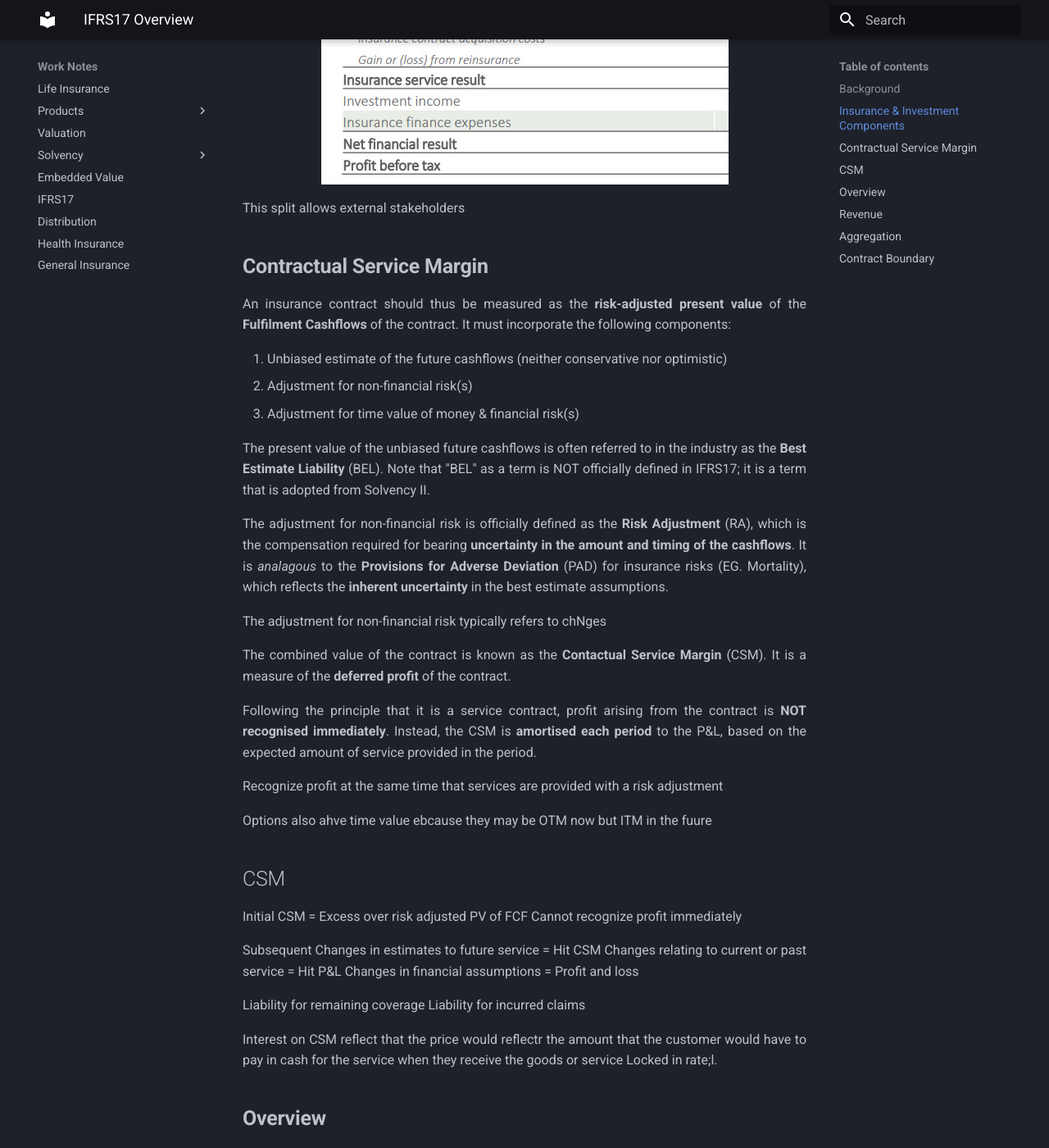
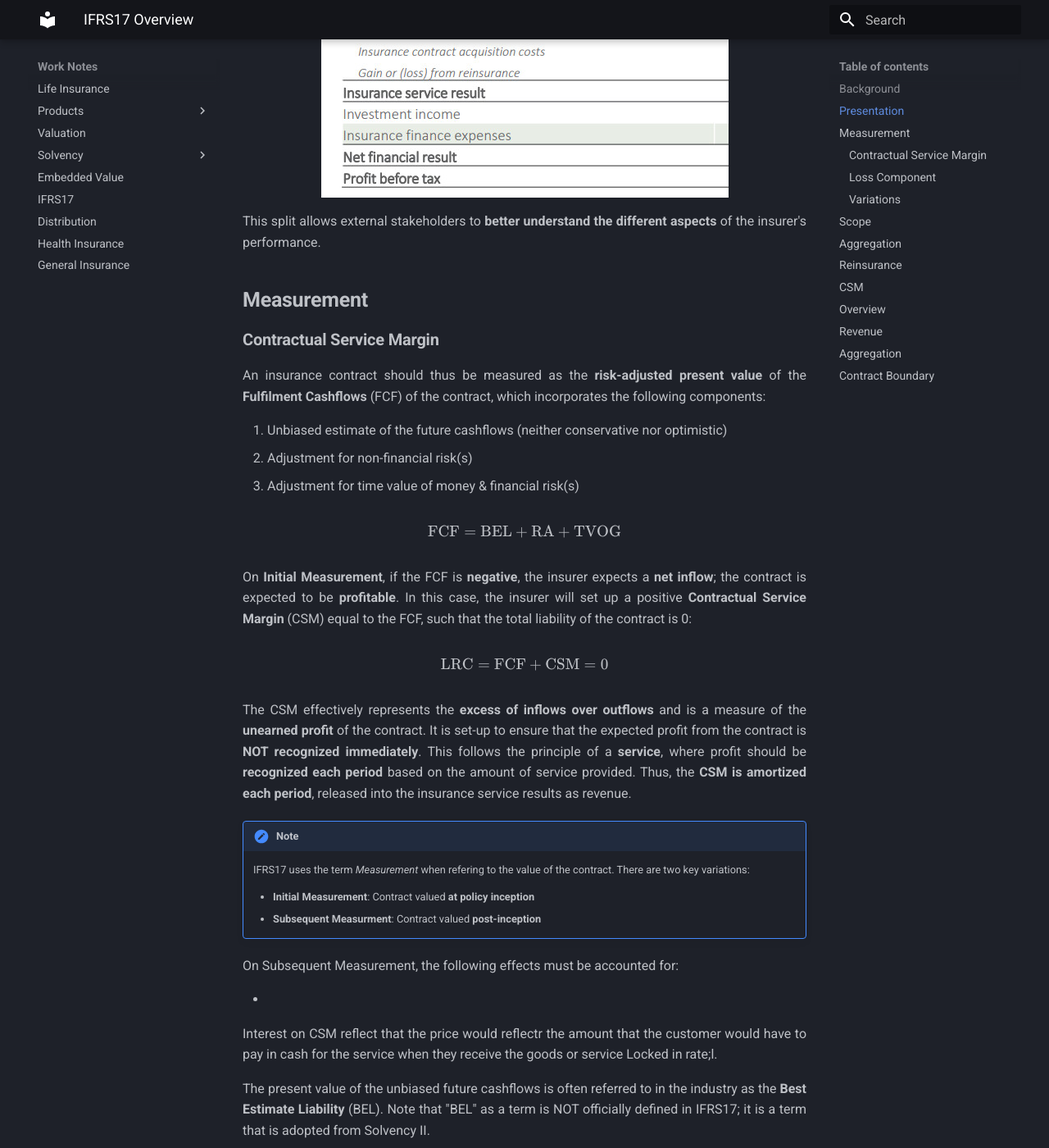
Before and after one commit to Sleepypiggi/Work_Notes, an MkDocs documentation site: the page built from docs/5_IFRS17/0_IFRS17_OVERVIEW.md, in a window 1280 px wide and 1400 px high, scrolled down 1214 px. Shown: the whole window at 82% size. Built offline with MkDocs 1.6.1 and Material for MkDocs 9.7.7, drawn with Linux system fonts in a browser that asks for light colours; some of the changed text lies outside the part shown.

Commit message:
Monday 16/03/2026 23:55 Updates

```diff
--- a/docs/5_IFRS17/0_IFRS17_OVERVIEW.md
+++ b/docs/5_IFRS17/0_IFRS17_OVERVIEW.md
@@ -11,12 +11,13 @@ It is important to have a clear **distinction** between the two common types of
 
 Another broad concept to understand is that IFRS17 is a **Principle Based** framework. It outlines the **intended outcomes** of the framework, giving insurers the **flexibility to choose the method** in which they achieve the outcome. As such, there are **no prescriptive methods or amounts** outlined as they view them as creating arbitrage opportunities.
 
-## **Insurance & Investment Components**
+## **Presentation**
 
 IFRS17 adopts the view that an insurance should be treated as both a **Financial Instrument** and a **Service Contract**:
 
-* If it were only treated as a financial instrument, it should be valued at its **fair value** (to be consistent with existing IFRS frameworks); the price it would go for if it would be sold in an orderly transaction. However, insurance contracts are rarely traded, making such approaches based on **hypothetical scenarios**.
-* Instead, insurance contracts are typically **held till expiry**, where insurers provide the stipulated benefits over time as agreed. Thus, it is also treated as a **service contract**, which is valued based on the **insurance services** provided over time.
+* If it were only treated as a financial instrument, it should be valued at its **fair value** (to be consistent with existing IFRS frameworks); the price it would go for if it would be sold in an orderly transaction. However, insurance contracts are **rarely traded**, making such approaches based on **hypothetical scenarios**.
+
+* Instead, insurance contracts are typically **held till expiry**, where insurers provide the stipulated benefits over time as agreed. Thus, it is also treated as a **service contract**, which is valued based on the **insurance services provided** over time.
 
 Thus, the contract is typically split into two over-arching components:
 
@@ -26,17 +27,44 @@ Thus, the contract is typically split into two over-arching components:
 <!-- From FRG Risk -->
 ![IFRS17_P&L](Assets/0_IFRS17_OVERVIEW.md/IFRS17_P&L.png){.center}
 
-This split allows external stakeholders
+This split allows external stakeholders to **better understand the different aspects** of the insurer's performance.
 
-## **Contractual Service Margin**
+## **Measurement**
 
-An insurance contract should thus be measured as the **risk-adjusted present value** of the **Fulfilment Cashflows** of the contract. It must incorporate the following components:
+### **Contractual Service Margin**
+
+An insurance contract should thus be measured as the **risk-adjusted present value** of the **Fulfilment Cashflows** (FCF) of the contract, which incorporates the following components:
 
 1. Unbiased estimate of the future cashflows (neither conservative nor optimistic)
 2. Adjustment for non-financial risk(s)
 3. Adjustment for time value of money & financial risk(s)
 
+$$
+    \text{FCF} = \text{BEL} + \text{RA} + \text{TVOG}
+$$
 
+On **Initial Measurement**, if the FCF is **negative**, the insurer expects a **net inflow**; the contract is expected to be **profitable**. In this case, the insurer will set up a positive **Contractual Service Margin** (CSM) equal to the FCF, such that the total liability of the contract is 0:
+
+$$
+    \text{LRC} = \text{FCF} + \text{CSM} = 0
+$$
+
+The CSM effectively represents the **excess of inflows over outflows** and is a measure of the **unearned profit** of the contract. It is set-up to ensure that the expected profit from the contract is **NOT recognized immediately**. This follows the principle of a **service**, where profit should be **recognized each period** based on the amount of service provided. Thus, the **CSM is amortized each period**, released into the insurance service results as revenue.
+
+!!! Note
+
+    IFRS17 uses the term *Measurement* when refering to the value of the contract. There are two key variations:
+
+    * **Initial Measurement**: Contract valued **at policy inception**
+    * **Subsequent Measurment**: Contract valued **post-inception**
+
+On Subsequent Measurement, the following effects must be accounted for:
+
+*
+
+Interest on CSM
+reflect that the price would reflectr the amount that the customer would have to pay in cash for the service when they receive the goods or service
+Locked in rate;l.
 
 The present value of the unbiased future cashflows is often referred to in the industry as the **Best Estimate Liability** (BEL). Note that "BEL" as a term is NOT officially defined in IFRS17; it is a term that is adopted from Solvency II.
 
@@ -44,13 +72,16 @@ The adjustment for non-financial risk is officially defined as the **Risk Adjust
 
 The adjustment for non-financial risk typically refers to chNges
 
-The combined value of the contract is known as the **Contactual Service Margin** (CSM). It is a measure of the **deferred profit** of the contract.
+### **Loss Component**
 
-Following the principle that it is a service contract, profit arising from the contract is **NOT recognised immediately**. Instead, the CSM is **amortised each period** to the P&L, based on the expected amount of service provided in the period.
+### **Variations**
 
 
+## **Scope**
 
-Recognize profit at the same time that services are provided with a risk adjustment
+## **Aggregation**
+
+## **Reinsurance**
 
 
 Options also ahve time value ebcause they may be OTM now but ITM in the fuure
@@ -59,7 +90,7 @@ Options also ahve time value ebcause they may be OTM now but ITM in the fuure
 
 Initial
 CSM = Excess over risk adjusted PV of FCF
-Cannot recognize profit immediately
+
 
 Subsequent
 Changes in estimates to future service = Hit CSM
```
Also changed, not shown: other parts of docs/5_IFRS17/0_IFRS17_OVERVIEW.md (+1 -3 lines).
